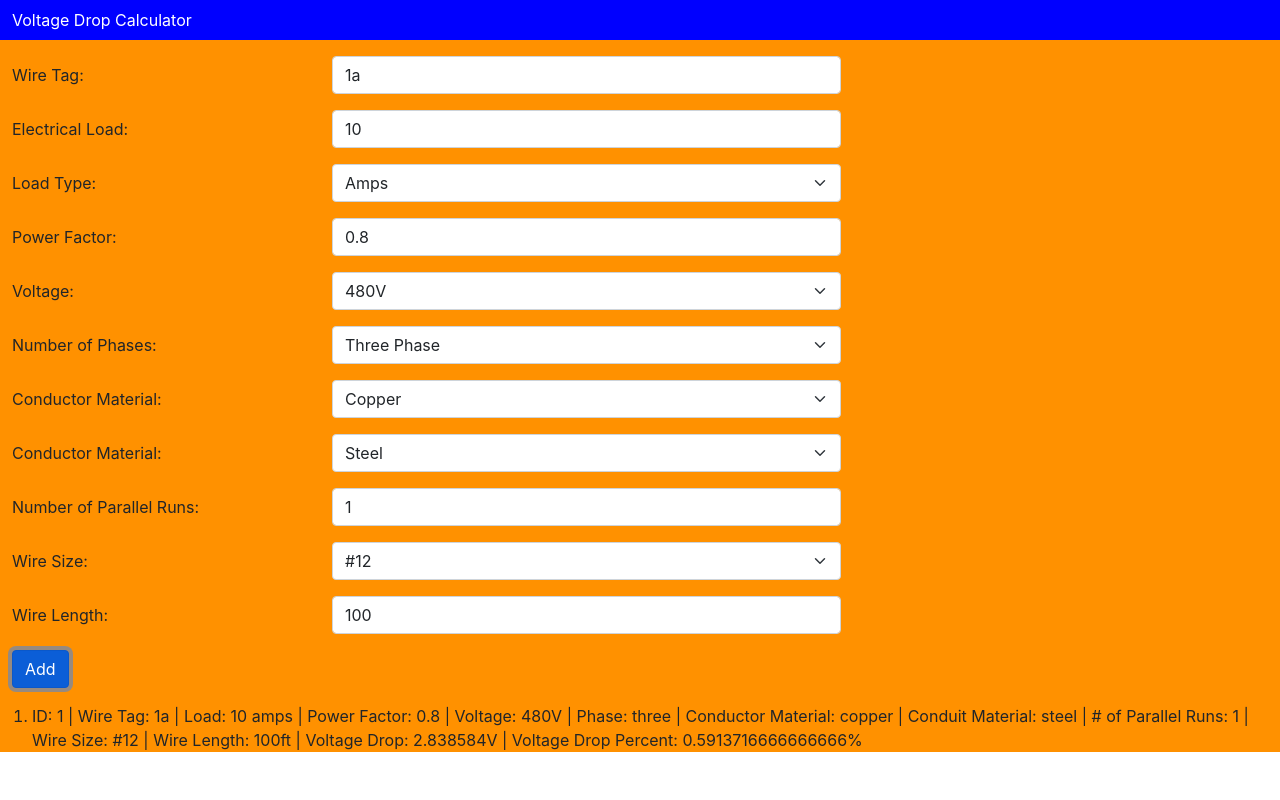
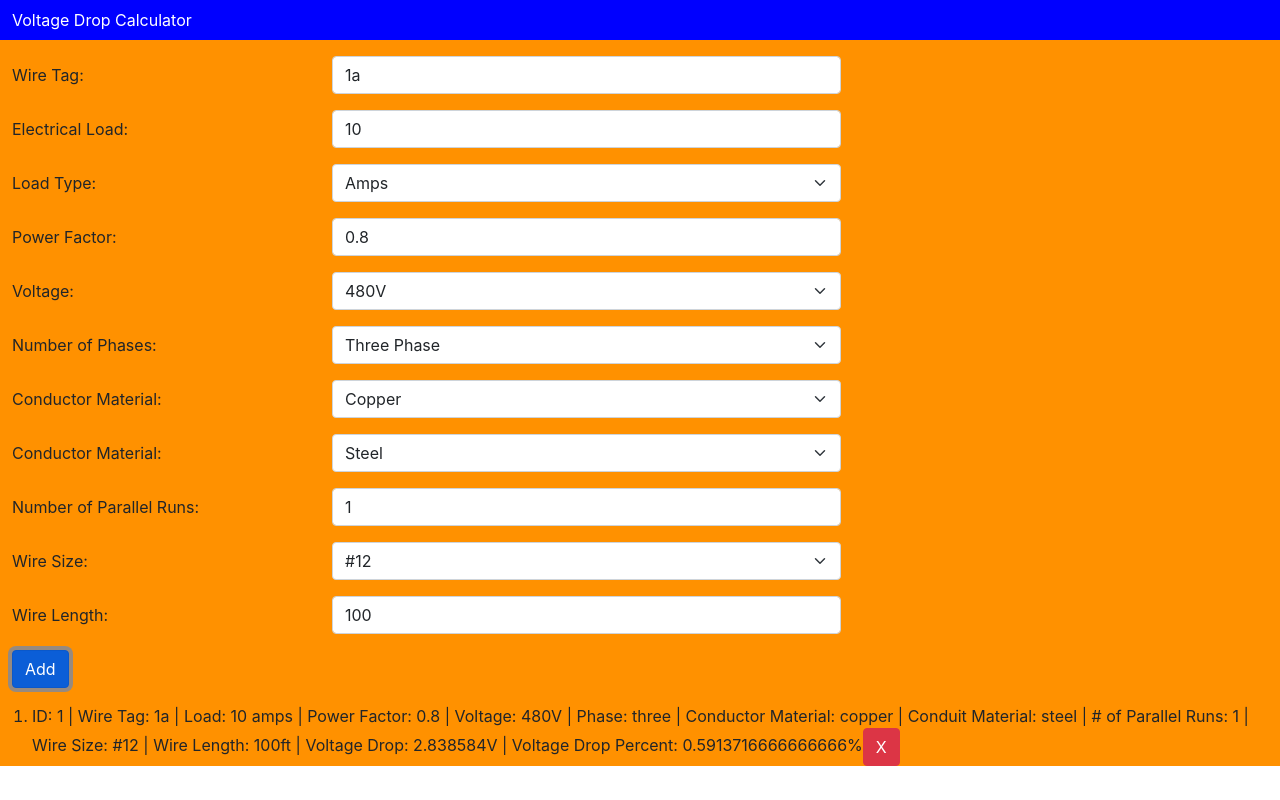
Before and after one commit to jrt5054/vd-calc, a React (Create React App) app: page / in a window 1280 px wide. Both pictures are taken after a click on the button "Add". Built offline with nearby package versions, Linux system fonts and the light colour scheme.

Commit message:
add delete button

```diff
--- a/src/App.js
+++ b/src/App.js
@@ -103,11 +103,19 @@ class App extends React.Component {
     };
     this.calcVD = this.calcVD.bind(this);
     this.addLineItem = this.addLineItem.bind(this);
+    this.removeLineItem = this.removeLineItem.bind(this);
   }
 
   addLineItem(newLineItem) {
     let updatedLineItem = [...this.state.vdItemArray, newLineItem];
     this.setState({vdItemArray: updatedLineItem})
+  }
+
+  removeLineItem(idToRemove) {
+    let updatedList = [...this.state.vdItemArray];
+    let index = updatedList.findIndex(item => item.id === idToRemove)
+    updatedList.splice(index,1);
+    this.setState({vdItemArray: updatedList})
   }
 
   calcImp(impInput) {
@@ -268,7 +276,7 @@ class App extends React.Component {
         />
         <ol>
             {this.state.vdItemArray.map((singleElement)=>{
-                return <SingleLineItem lineItem={singleElement} />
+                return <SingleLineItem key={singleElement.id} lineItem={singleElement} removeLineItem={this.removeLineItem} />
             })}
         </ol>
       </div>
--- a/src/SingleLineItem.js
+++ b/src/SingleLineItem.js
@@ -1,6 +1,16 @@
 import React from 'react';
 
 class SingleLineItem extends React.Component {
+    constructor(){
+        super();
+        this.handleClick = this.handleClick.bind(this)
+    }
+
+    handleClick(event){
+        let lineItemId = Number(event.target.id);
+        this.props.removeLineItem(lineItemId);
+    }
+
     render() {
         // simplify variable names using destructuring syntax
         let {
@@ -20,8 +30,9 @@ class SingleLineItem extends React.Component {
             voltageDropPercent
         } = this.props.lineItem;
         return (
-        <li key={this.props.lineItem.id}>
-            {`ID: ${id} |
+        <li>
+            {
+            `ID: ${id} |
             Wire Tag: ${wireTag} |
             Load: ${load} ${loadType} |
             Power Factor: ${pf} |
@@ -35,6 +46,7 @@ class SingleLineItem extends React.Component {
             Voltage Drop: ${voltageDrop}V |
             Voltage Drop Percent: ${voltageDropPercent}%`
             }
+            <button id={id} className="btn btn-danger" onClick={this.handleClick}>X</button>
 
         </li>)
         ;
```
